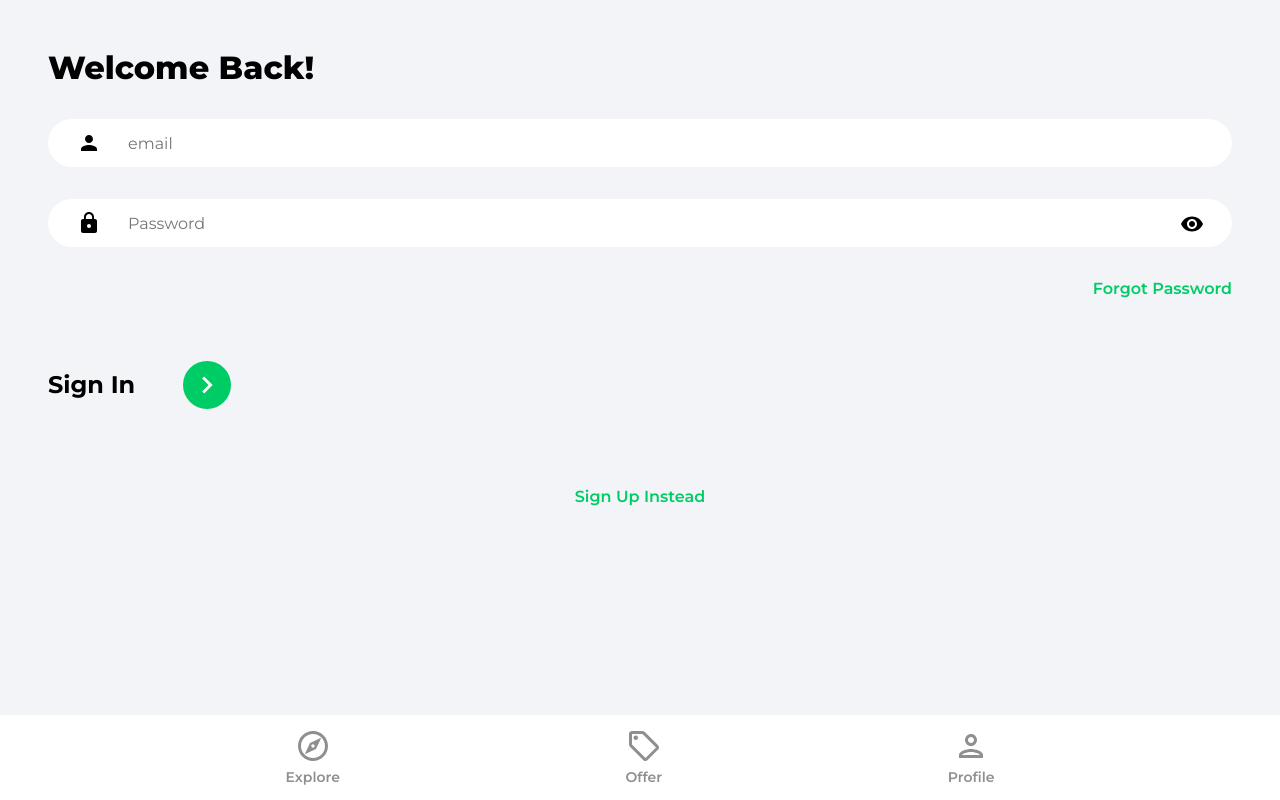
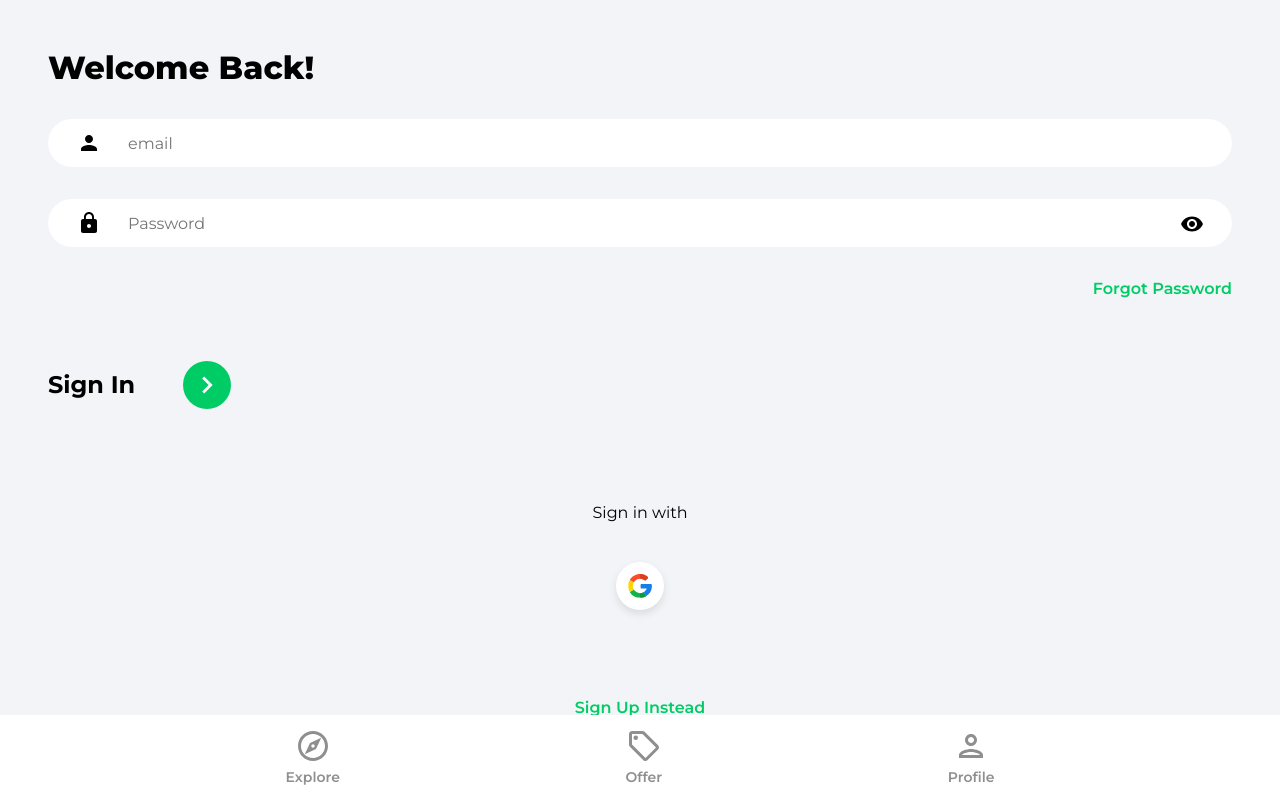
Before and after one commit to joseluisaguilar-cognizant/house-marketplace, a React (Create React App) app: page /sign-in in a window 1280 px wide. Built offline with nearby package versions, Linux system fonts and the light colour scheme; no server answers.

Commit message:
Log in with Google account

```diff
--- /dev/null
+++ b/src/components/OAuth/OAuth.tsx
@@ -0,0 +1,57 @@
+import React, { FunctionComponent } from 'react';
+
+import { useLocation, useNavigate, useSearchParams } from 'react-router-dom';
+
+import { getAuth, signInWithPopup, GoogleAuthProvider } from 'firebase/auth';
+
+import { doc, setDoc, getDoc, serverTimestamp } from 'firebase/firestore';
+
+import { db } from '../../firebase.config';
+
+import { toast } from 'react-toastify';
+
+import googleIcon from '../../assets/svg/googleIcon.svg';
+
+const OAuth: FunctionComponent = () => {
+  const navigate = useNavigate();
+  const location = useLocation();
+
+  const googleIconClick = async () => {
+    try {
+      const auth = getAuth();
+      const provider = new GoogleAuthProvider();
+      const result = await signInWithPopup(auth, provider);
+      const user = result.user;
+
+      // Check for user
+      const docRef = doc(db, 'users', user.uid);
+      const docSnap = await getDoc(docRef);
+
+      // If user doesn't exist, create it
+      if (!docSnap.exists) {
+        await setDoc(docRef, {
+          name: user.displayName,
+          email: user.email,
+          timestamp: serverTimestamp(),
+        });
+      }
+
+      navigate('/');
+
+      console.log(result);
+    } catch (error) {
+      toast.error('Could not authorize with Google');
+    }
+  };
+
+  return (
+    <div className="socialLogin">
+      <p>Sign {location.pathname === '/sign-up' ? 'up' : 'in'} with</p>
+      <button className="socialIconDiv" onClick={googleIconClick}>
+        <img src={googleIcon} alt="google" className="socialIconImg" />
+      </button>
+    </div>
+  );
+};
+
+export default OAuth;
--- a/src/pages/SignIn/SignIn.tsx
+++ b/src/pages/SignIn/SignIn.tsx
@@ -10,6 +10,7 @@
 
 import { ReactComponent as ArrowRightIcon } from '../../assets/svg/keyboardArrowRightIcon.svg';
 import visibilityIcon from '../../assets/svg/visibilityIcon.svg';
+import OAuth from '../../components/OAuth/OAuth';
 
 interface IFormData {
   email: string;
@@ -100,7 +101,8 @@
           </div>
         </form>
 
-        {/* Google OAuth */}
+        <OAuth />
+
         <Link to="/sign-up" className="registerLink">
           Sign Up Instead
         </Link>
--- a/src/pages/SignUp/SignUp.tsx
+++ b/src/pages/SignUp/SignUp.tsx
@@ -14,6 +14,7 @@
 
 import { ReactComponent as ArrowRightIcon } from '../../assets/svg/keyboardArrowRightIcon.svg';
 import visibilityIcon from '../../assets/svg/visibilityIcon.svg';
+import OAuth from '../../components/OAuth/OAuth';
 
 interface IFormData {
   name: string;
@@ -127,7 +128,8 @@
           </div>
         </form>
 
-        {/* Google OAuth */}
+        <OAuth />
+
         <Link to="/sign-in" className="registerLink">
           Sign In Instead
         </Link>
```
